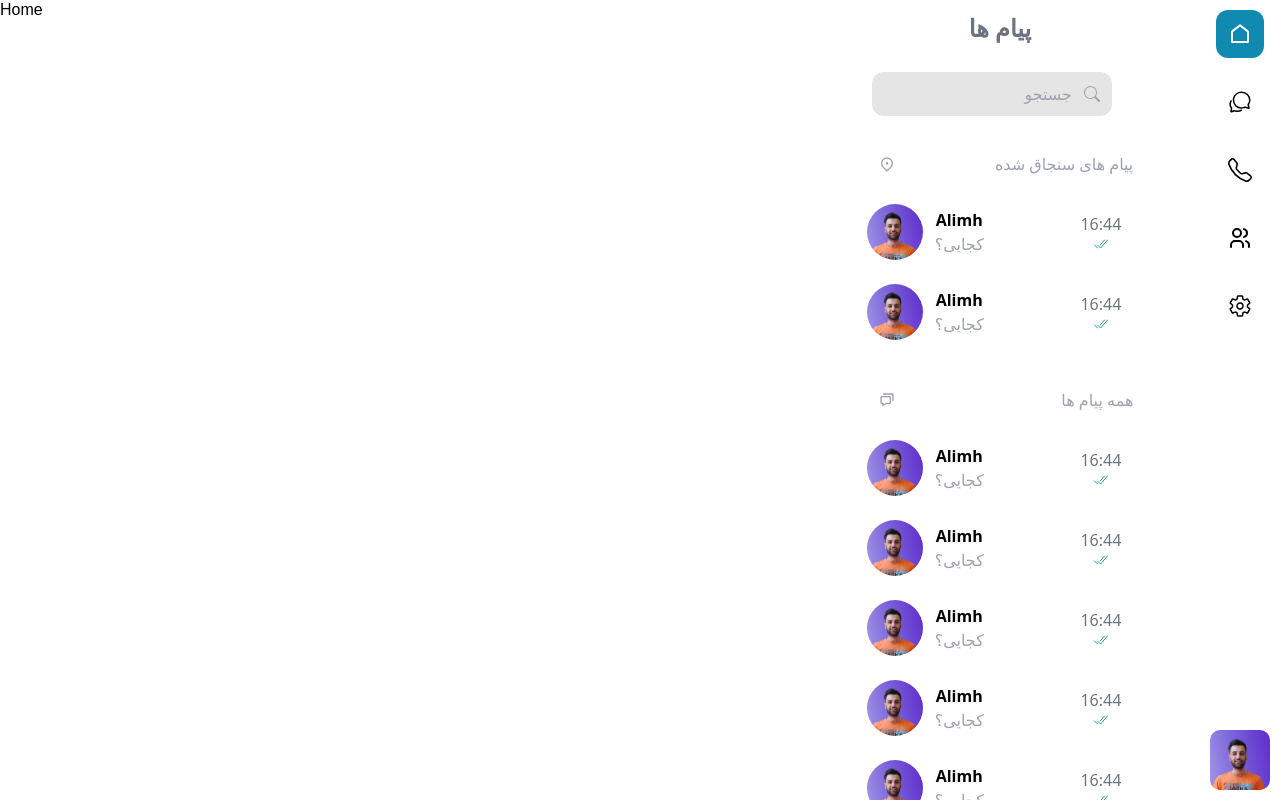
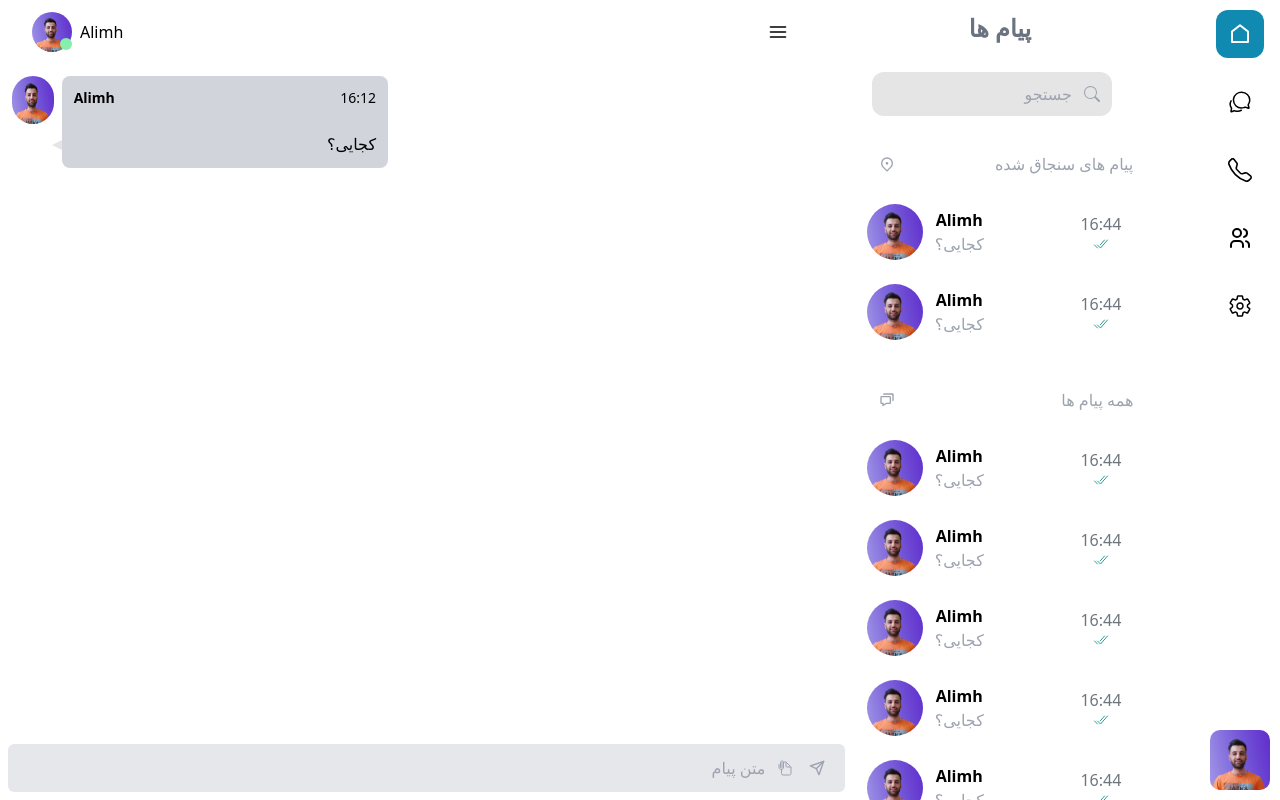
Before and after one commit to alimh17/messanger, a Next.js app: page / in a window 1280 px wide. Built offline with nearby package versions, Linux system fonts and the light colour scheme; no server answers; sample sign-in values are in the browser's storage.

Commit message:
add current chat component

```diff
--- /dev/null
+++ b/components/currentChat/components/chatForm.jsx
@@ -0,0 +1,26 @@
+import React from "react";
+import { FiSend } from "react-icons/fi";
+import { IoDocumentAttachOutline } from "react-icons/io5";
+
+const ChatForm = () => {
+  return (
+    <div className="fixed bottom-0 w-full md:w-7/12 lg:w-8/12 flex justify-end p-2 bg-white mx-auto">
+      <from dir="rtl" className="relative  w-full mx-auto ">
+        <div className="absolute top-3 right-3">
+          <button className="p-1 mx-1 w-6 h-6  inline-flex justify-center items-center rounded-full text-gray-400">
+            <FiSend />
+          </button>
+          <button className="p-1 mx-1 w-6 h-6  inline-flex justify-center items-center rounded-full text-gray-400">
+            <IoDocumentAttachOutline />
+          </button>
+        </div>
+        <input
+          placeholder="متن پیام"
+          className="p-3 rounded-md rtl pr-20 focus:outline-none w-full bg-gray-200"
+        />
+      </from>
+    </div>
+  );
+};
+
+export default ChatForm;
--- /dev/null
+++ b/components/currentChat/components/topbar.jsx
@@ -0,0 +1,25 @@
+import React from "react";
+import { FiMenu } from "react-icons/fi";
+
+const Topbar = () => {
+  return (
+    <nav className="bg-white sticky top-0 w-full z-10">
+      <ul className="w-full flex p-3 justify-between items-center">
+        <li className="flex items-center">
+          <span className="w-3 h-3 rounded-full bg-green-300 relative left-12 top-3"></span>
+          <img
+            src="images/profile.jpg"
+            alt="profile"
+            className="w-10 h-10 rounded-full mx-2"
+          />
+          <p>Alimh</p>
+        </li>
+        <li className="text-xl">
+          <FiMenu />
+        </li>
+      </ul>
+    </nav>
+  );
+};
+
+export default Topbar;
--- /dev/null
+++ b/components/currentChat/currentChat.jsx
@@ -0,0 +1,47 @@
+import React from "react";
+import ChatForm from "./components/chatForm";
+import Topbar from "./components/topbar";
+
+import styles from "./currentChat.module.css";
+
+const CurrentChat = () => {
+  return (
+    <div className="w-full md:w-8/12  h-screen font-sans overflow-y-scroll">
+      <Topbar />
+      <div className="flex p-3 items-start  w-full md:w-1/2">
+        <div className="mr-2">
+          <img
+            src="/images/profile.jpg"
+            alt="profile"
+            className="w-12 h-12 rounded-full"
+          />
+        </div>
+        <div className="w-full  rounded-lg justify-between bg-gray-300 relative">
+          <div className="flex  text-sm justify-between p-3 w-full">
+            <h2 className="font-bold">Alimh</h2>
+            <p>16:12</p>
+          </div>
+          <div className="text-right ">
+            <p className="p-3">کجایی؟</p>
+          </div>
+          <div
+            style={{
+              width: 0,
+              height: 0,
+              borderTop: "5px solid transparent",
+              borderBottom: " 5px solid transparent",
+              borderRight: "10px solid var(--pallet-8)",
+              position: "absolute",
+              left: "-10px",
+              bottom: "20%",
+            }}
+          ></div>
+        </div>
+      </div>
+
+      <ChatForm />
+    </div>
+  );
+};
+
+export default CurrentChat;
--- /dev/null
+++ b/components/currentChat/currentchat.module.css
@@ -0,0 +1,11 @@
+.triangle {
+  width: 0;
+  height: 0;
+  border-top: 5px solid transparent;
+  border-bottom: 5px solid transparent;
+  border-right: 10px solid var(--pallet-8);
+  position: absolute;
+  left: -10px;
+  bottom: 20%;
+  border-radius: 0 0 3px 0;
+}
--- a/components/messeges/messeges.jsx
+++ b/components/messeges/messeges.jsx
@@ -10,7 +10,7 @@ import styles from "./messages.module.css";
 
 const Messages = () => {
   return (
-    <section className={`${styles.messages}h-screen md:w-4/12 flex flex-col items-center font-sans overflow-y-scroll`}>
+    <section className={`${styles.messages}h-screen md:w-4/12 hidden md:flex flex-col items-center font-sans overflow-y-scroll`}>
       <div className="w-full flex flex-col justify-center items-center sticky top-0 bg-white">
         <h2 className="text-2xl p-3 font-bold text-gray-500">پیام ها</h2>
         <div className={`${styles.searchBox}`}>
--- a/components/sidebar/sidebar.jsx
+++ b/components/sidebar/sidebar.jsx
@@ -16,7 +16,7 @@ const Sidebar = ({ active, setActive }) => {
   };
 
   return (
-    <div className={styles.sidebar}>
+    <div className={`${styles.sidebar} hidden md:flex`}>
       <ul>
         <li
           onClick={() => handleActiveTab(0)}
--- a/pages/index.js
+++ b/pages/index.js
@@ -1,3 +1,4 @@
+import CurrentChat from 'components/currentChat/currentChat'
 import Messages from 'components/messeges/messeges'
 import { useSession } from 'next-auth/react'
 import { useRouter } from 'next/router'
@@ -14,14 +15,12 @@ const Home = (props) => {
       </div>
     )
   }
-  ``
+
   return (
     <>
       {status === "authenticated" ? (
-        <div className="mr-20 h-screen flex overflow-hidden">
-          <div className='md:w-8/12'>
-            <h1>Home</h1>
-          </div>
+        <div className="md:mr-20 h-screen flex overflow-hidden">
+          <CurrentChat />
           <Messages />
         </div>
       ) :
```
